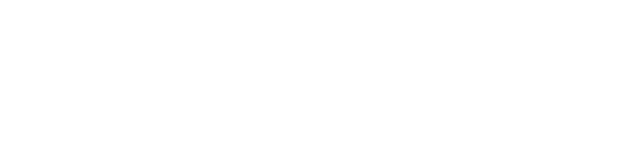
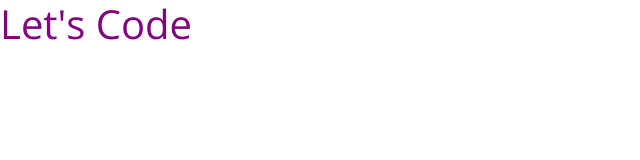
Before and after one commit to JayMorais/DssMovie, a plain HTML site: page index.html in a window 1280 px wide. Shown: the whole page, without its empty margins (0-640 px from the left). Drawn offline with nearby package versions, Linux system fonts and the light colour scheme.

Commit message:
Definindo Fontes

```diff
--- /dev/null
+++ b/css/styles.css
@@ -0,0 +1,7 @@
+@import url('https://fonts.googleapis.com/css2?family=Open+Sans:wght@300;400;700&display=swap');
+*{
+    font-family:'Open Sans',sans-serif;
+}
+h1{
+    color: purple;
+}
--- a/index.html
+++ b/index.html
@@ -6,8 +6,9 @@
     <meta name="viewport" content="width=device-width, initial-scale=1.0">
     <title>DsMovie</title>
     <link href="https://cdn.jsdelivr.net/npm/bootstrap@5.1.3/dist/css/bootstrap.min.css" rel="stylesheet" integrity="sha384-1BmE4kWBq78iYhFldvKuhfTAU6auU8tT94WrHftjDbrCEXSU1oBoqyl2QvZ6jIW3" crossorigin="anonymous">
+    <link rel="stylesheet" href="css/styles.css">
 </head>
 <body>
-
+    <h1>Let's Code</h1>
 </body>
 </html>
```
